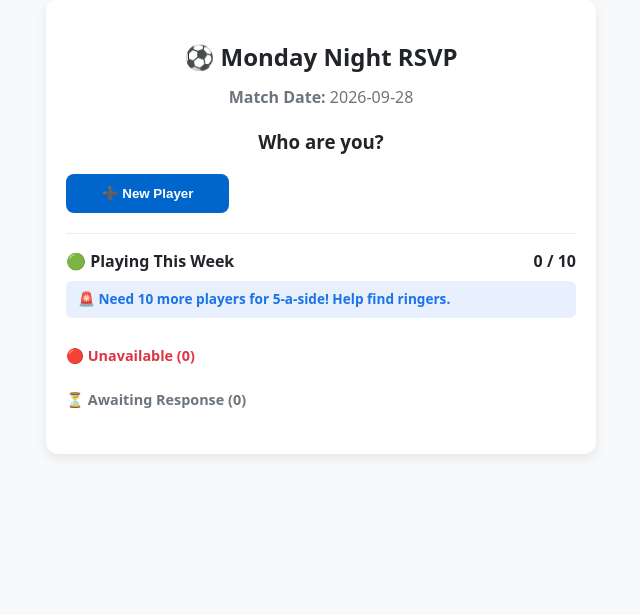
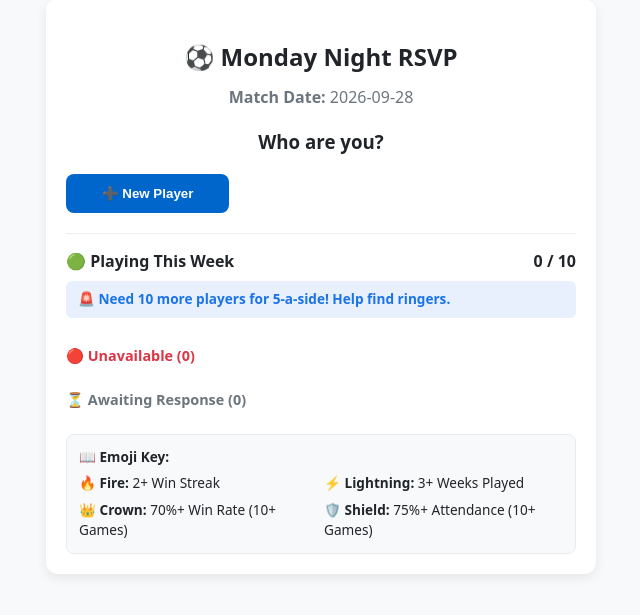
Before and after one commit to SethSinghJenningsKSCLOUD/5aSide-Manager, a Flask app: page /rsvp in a window 1280 px wide. Shown: the part 21-636 px from the top of the page, without its empty margins (319-959 px from the left). Run offline with Flask 3, Linux system fonts and the light colour scheme; data that the repository does not hold is empty.

Commit message:
Add emoji key and written form feed to RSVP template

```diff
--- a/templates/rsvp.html
+++ b/templates/rsvp.html
@@ -20,7 +20,6 @@
         .status-OUT { background: #f8d7da; color: #721c24; }
         .switch-link { margin-top: 20px; display: inline-block; font-size: 0.85rem; color: #6c757d; text-decoration: underline; cursor: pointer; }
 
-        /* Streaks & Dashboard Styling */
         .streak-banner { background: #fff3cd; color: #856404; padding: 10px; border-radius: 8px; margin: 10px 0; font-size: 0.95rem; font-weight: 600; }
         .roster-section { text-align: left; margin-top: 20px; border-top: 1px solid #eee; padding-top: 15px; }
         .roster-header { font-size: 1rem; font-weight: bold; margin-bottom: 8px; display: flex; justify-content: space-between; align-items: center; }
@@ -30,6 +29,11 @@
         .tag-out { background: #fce8e6; color: #c5221f; border: 1px solid #fad2cf; }
         .tag-pending { background: #f1f3f4; color: #5f6368; border: 1px solid #dadce0; }
         .ringer-alert { background: #e8f0fe; color: #1a73e8; padding: 8px 12px; border-radius: 6px; font-size: 0.85rem; font-weight: 600; margin-bottom: 12px; }
+
+        /* Legend & Form Feed */
+        .legend-box { background: #f8f9fa; border: 1px solid #e9ecef; padding: 12px; border-radius: 8px; text-align: left; margin-top: 15px; font-size: 0.85rem; }
+        .feed-list { text-align: left; margin: 10px 0; padding-left: 0; list-style: none; font-size: 0.9rem; }
+        .feed-item { padding: 6px 0; border-bottom: 1px dashed #eee; color: #495057; }
         input, select { width: 100%; padding: 10px; margin: 8px 0; border: 1px solid #ced4da; border-radius: 6px; box-sizing: border-box; }
     </style>
 </head>
@@ -62,11 +66,11 @@
 
                 <label><strong>Self Assessment Rating:</strong></label>
                 <select name="rating">
-                    <option value="1">⭐ 1 - Beginner / Low fitness</option>
-                    <option value="2">⭐⭐ 2 - Casual / Plays rarely</option>
-                    <option value="3" selected>⭐⭐⭐ 3 - Average / Solid regular</option>
-                    <option value="4">⭐⭐⭐⭐ 4 - Strong / Good fitness</option>
-                    <option value="5">⭐⭐⭐⭐⭐ 5 - Ringer / Unstoppable</option>
+                    <option value="1">⭐ 1 - Beginner / Low fitness (700 Elo)</option>
+                    <option value="2">⭐⭐ 2 - Casual / Plays rarely (850 Elo)</option>
+                    <option value="3" selected>⭐⭐⭐ 3 - Average / Solid regular (1000 Elo)</option>
+                    <option value="4">⭐⭐⭐⭐ 4 - Strong / Good fitness (1150 Elo)</option>
+                    <option value="5">⭐⭐⭐⭐⭐ 5 - Ringer / Unstoppable (1300 Elo)</option>
                 </select>
 
                 <button type="submit" class="btn btn-in" style="width: 100%; margin-top: 15px;">Save & Mark Me IN 🟢</button>
@@ -104,6 +108,14 @@
             <div id="ringer-needed-box"></div>
             <div class="tag-list" id="in-players-list"></div>
 
+            <!-- FORM & MILESTONE WRITTEN FEED -->
+            <div id="milestone-feed-box" style="display: none;">
+                <div class="roster-header" style="font-size: 0.9rem; color: #495057; margin-top: 10px;">
+                    <span>🔥 Form & Milestones</span>
+                </div>
+                <ul class="feed-list" id="feed-list"></ul>
+            </div>
+
             <div class="roster-header" style="font-size: 0.9rem; color: #dc3545; margin-top: 10px;">
                 <span>🔴 Unavailable (<span id="out-count">0</span>)</span>
             </div>
@@ -113,6 +125,17 @@
                 <span>⏳ Awaiting Response (<span id="pending-count">0</span>)</span>
             </div>
             <div class="tag-list" id="pending-players-list"></div>
+        </div>
+
+        <!-- EMOJI KEY / LEGEND -->
+        <div class="legend-box">
+            <strong>📖 Emoji Key:</strong>
+            <div style="margin-top: 6px; display: grid; grid-template-columns: 1fr 1fr; gap: 6px;">
+                <div>🔥 <strong>Fire:</strong> 2+ Win Streak</div>
+                <div>⚡ <strong>Lightning:</strong> 3+ Weeks Played</div>
+                <div>👑 <strong>Crown:</strong> 70%+ Win Rate (10+ Games)</div>
+                <div>🛡️ <strong>Shield:</strong> 75%+ Attendance (10+ Games)</div>
+            </div>
         </div>
     </div>
 
@@ -128,29 +151,46 @@
             const inList = document.getElementById('in-players-list');
             const outList = document.getElementById('out-players-list');
             const pendingList = document.getElementById('pending-players-list');
+            const feedList = document.getElementById('feed-list');
+            const feedBox = document.getElementById('milestone-feed-box');
 
             inList.innerHTML = '';
             outList.innerHTML = '';
             pendingList.innerHTML = '';
+            feedList.innerHTML = '';
 
             let inCount = 0;
             let outCount = 0;
             let pendingCount = 0;
+            let feedItems = [];
 
             players.forEach(p => {
                 const status = rsvps[p.id];
 
-                // Build badges for streak highlights
-                let streakLabel = '';
+                // Build badges for tag badges
+                let tagBadges = '';
+                if (p.win_streak >= 2) tagBadges += ' 🔥';
+                else if (p.attn_streak >= 3) tagBadges += ' ⚡';
+                if (p.win_pct !== null && p.win_pct >= 70) tagBadges += ' 👑';
+                if (p.attn_pct !== null && p.attn_pct >= 75) tagBadges += ' 🛡️';
+
+                // Build written feed explanations
                 if (p.win_streak >= 2) {
-                    streakLabel += ` 🔥 ${p.win_streak}W`;
+                    feedItems.push(`🔥 <strong>${p.name}</strong> has won ${p.win_streak} games on the bounce!`);
                 } else if (p.attn_streak >= 3) {
-                    streakLabel += ` ⚡ ${p.attn_streak} games`;
+                    feedItems.push(`⚡ <strong>${p.name}</strong> has played ${p.attn_streak} weeks in a row!`);
+                }
+
+                if (p.win_pct !== null && p.win_pct >= 70) {
+                    feedItems.push(`👑 <strong>${p.name}</strong> has an elite ${p.win_pct}% win rate (${p.appearances} games played).`);
+                }
+                if (p.attn_pct !== null && p.attn_pct >= 75) {
+                    feedItems.push(`🛡️ <strong>${p.name}</strong> is a core die-hard (${p.attn_pct}% attendance across ${p.appearances} games).`);
                 }
 
                 if (status === 'IN') {
                     inCount++;
-                    inList.innerHTML += `<span class="tag tag-in">${p.name}${streakLabel}</span>`;
+                    inList.innerHTML += `<span class="tag tag-in">${p.name}${tagBadges}</span>`;
                 } else if (status === 'OUT') {
                     outCount++;
                     outList.innerHTML += `<span class="tag tag-out">${p.name}</span>`;
@@ -160,11 +200,20 @@
                 }
             });
 
+            // Render Feed if any items exist
+            if (feedItems.length > 0) {
+                feedBox.style.display = 'block';
+                feedItems.forEach(item => {
+                    feedList.innerHTML += `<li class="feed-item">${item}</li>`;
+                });
+            } else {
+                feedBox.style.display = 'none';
+            }
+
             document.getElementById('in-count-badge').innerText = `${inCount} / 10`;
             document.getElementById('out-count').innerText = outCount;
             document.getElementById('pending-count').innerText = pendingCount;
 
-            // Ringer notification box
             const ringerBox = document.getElementById('ringer-needed-box');
             if (inCount < 10) {
                 const needed = 10 - inCount;
@@ -218,7 +267,6 @@
             const playerObj = players.find(p => p.id === id);
             const streakBox = document.getElementById('personal-streak-box');
 
-            // Personal streak messages
             if (playerObj) {
                 if (playerObj.win_streak >= 2) {
                     streakBox.innerHTML = `<div class="streak-banner">🔥 Hot streak! You're on a <strong>${playerObj.win_streak} game winning streak</strong>!</div>`;
```
